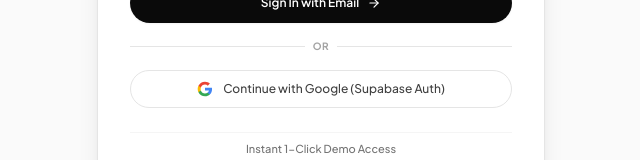
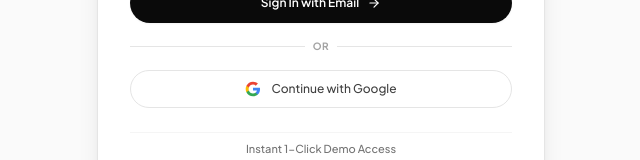
Before and after one commit to RihabhMishra-48/rishabhlab, a React (Vite) app in the folder client/: page /login in a window 1280 px wide. Shown: the part 429-589 px from the top of the page, without its empty margins (319-959 px from the left). Built offline with nearby package versions, Linux system fonts and the light colour scheme; no server answers.

Commit message:
refactor: update Google auth button text on login and register pages and documentation

```diff
--- a/client/src/pages/auth/LoginPage.tsx
+++ b/client/src/pages/auth/LoginPage.tsx
@@ -137,7 +137,7 @@
               <path fill="#FBBC05" d="M5.84 14.09c-.22-.66-.35-1.36-.35-2.09s.13-1.43.35-2.09V7.06H2.18C1.43 8.55 1 10.22 1 12s.43 3.45 1.18 4.94l2.85-2.22.81-.63z" />
               <path fill="#EA4335" d="M12 5.38c1.62 0 3.06.56 4.21 1.64l3.15-3.15C17.45 2.09 14.97 1 12 1 7.7 1 3.99 3.47 2.18 7.06l3.66 2.84c.87-2.6 3.3-4.52 6.16-4.52z" />
             </svg>
-            Continue with Google (Supabase Auth)
+            Continue with Google
           </button>
         </form>
 
--- a/client/src/pages/auth/RegisterPage.tsx
+++ b/client/src/pages/auth/RegisterPage.tsx
@@ -168,7 +168,7 @@
               <path fill="#FBBC05" d="M5.84 14.09c-.22-.66-.35-1.36-.35-2.09s.13-1.43.35-2.09V7.06H2.18C1.43 8.55 1 10.22 1 12s.43 3.45 1.18 4.94l2.85-2.22.81-.63z" />
               <path fill="#EA4335" d="M12 5.38c1.62 0 3.06.56 4.21 1.64l3.15-3.15C17.45 2.09 14.97 1 12 1 7.7 1 3.99 3.47 2.18 7.06l3.66 2.84c.87-2.6 3.3-4.52 6.16-4.52z" />
             </svg>
-            Continue with Google (Supabase Auth)
+            Continue with Google
           </button>
         </form>
 
```
Also changed, not shown: 1 other file (tests, documents, lock files or other folders).
